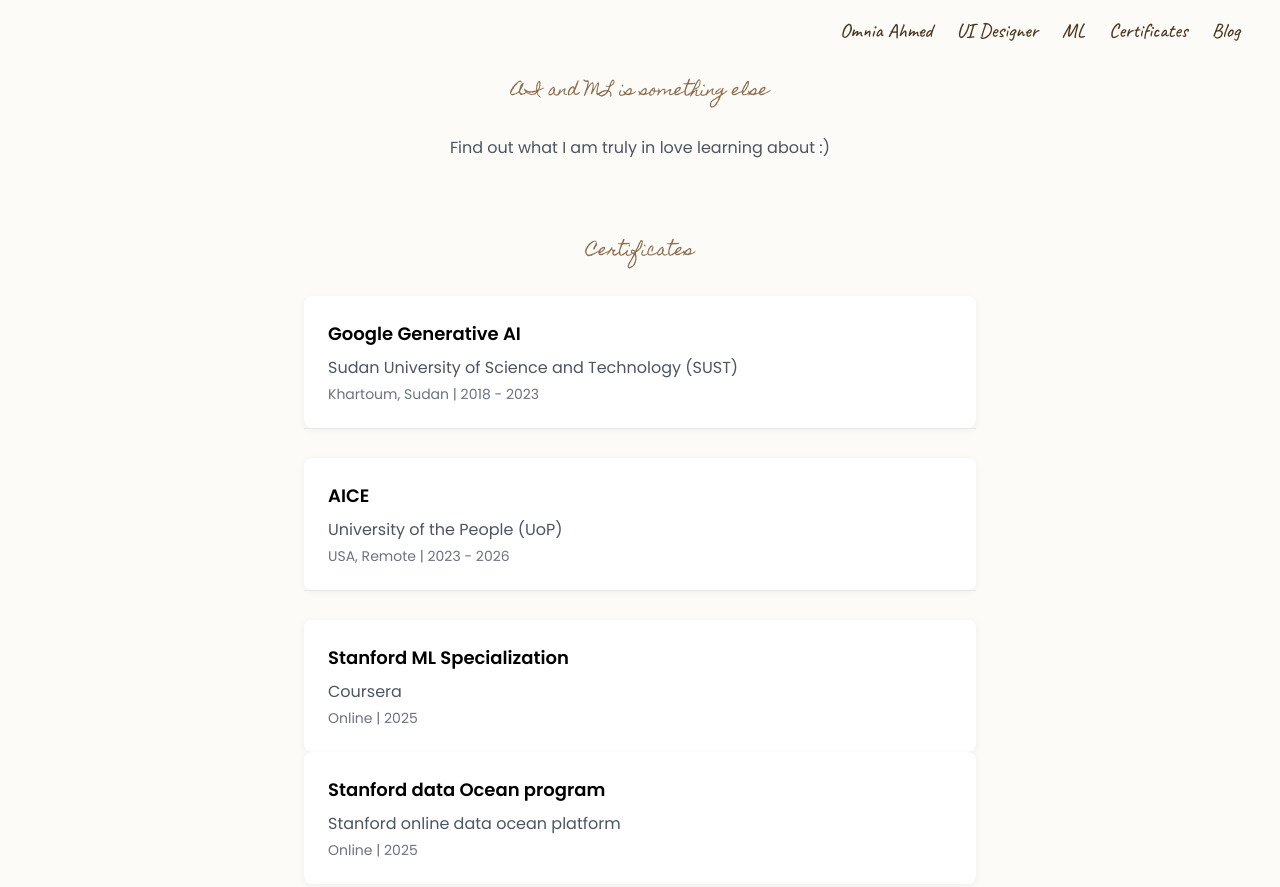
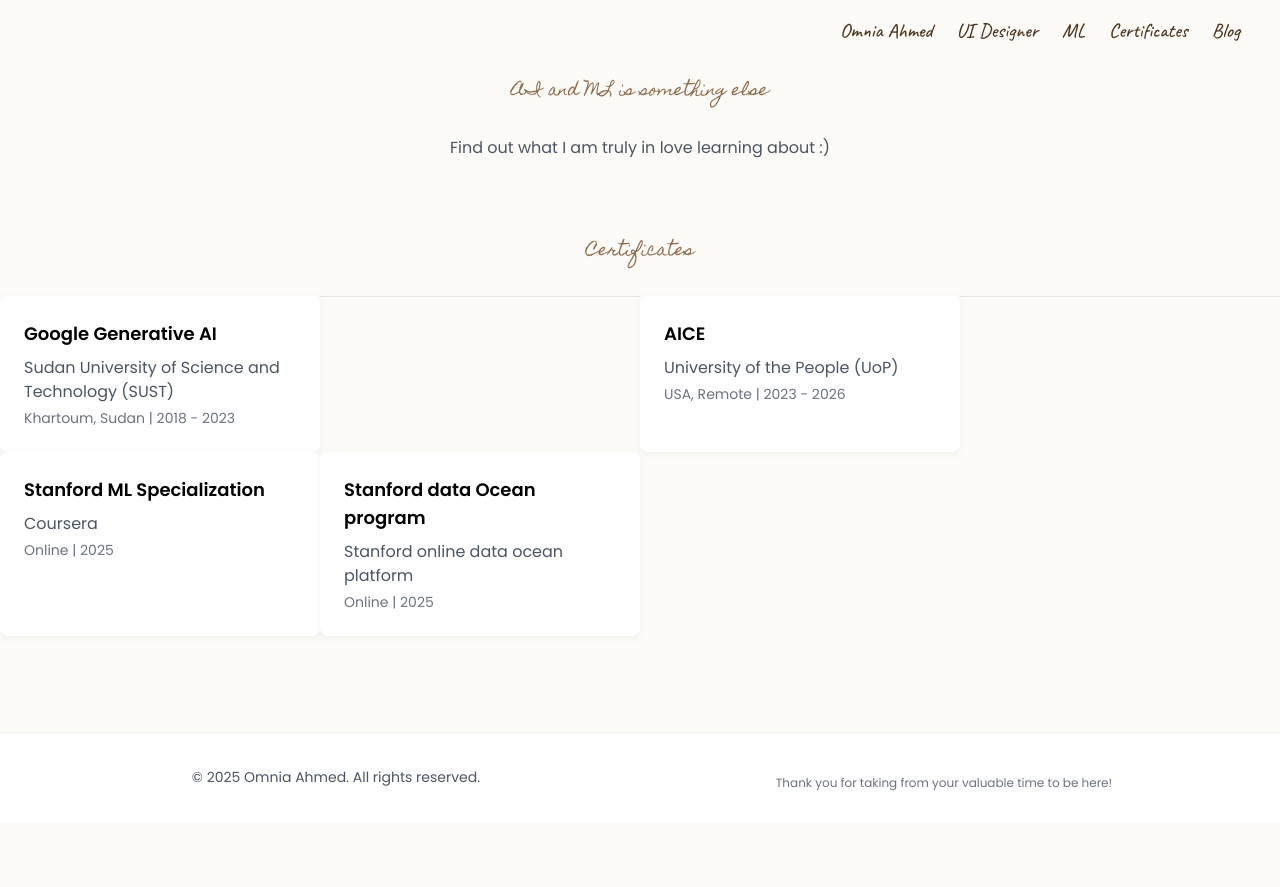
Before and after one commit to Moniaar/Official-Portfolio, a plain HTML site: page ml_proj.html in a window 1280 px wide. Shown: the top 887 px of the page. After the commit the page ends 823 px from the top, so only its background shows below. Drawn offline with nearby package versions, Linux system fonts and the light colour scheme.

Commit message:
adding grids

```diff
--- a/ml_proj.html
+++ b/ml_proj.html
@@ -215,6 +215,10 @@
         nav ul li a:hover {
             color: var(--secondary-color);
         }
+        .container {
+            display: inline-grid;
+            grid-template-columns: repeat(auto-fit, minmax(300px, 1fr));
+        }
     </style>
 </head>
 
@@ -240,7 +244,7 @@
                 <p class="text-center text-gray-600 mb-8">Find out what I am truly in love learning about :)</p>
                 <section id="education" class="education py-12">
                 <h2>Certificates</h2>
-                <div class="max-w-2xl mx-auto">
+                <div class="container">
                     <div class="education-card">
                         <h3 class="text-lg font-semibold text-secondary">Google Generative AI</h3>
                         <p class="text-gray-600 mt-2">Sudan University of Science and Technology (SUST)</p>
```
